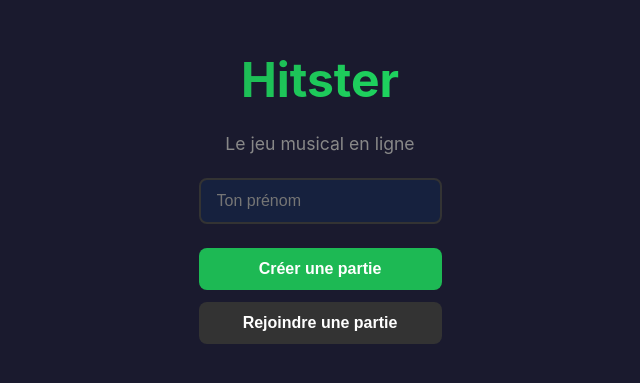
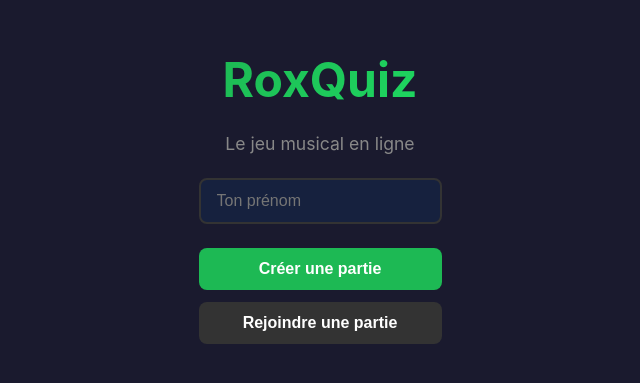
Before and after one commit to legrosglob-oss/RoxQuiz, a Vue app in the folder frontend/: page / in a window 1280 px wide. Shown: the part 219-602 px from the top of the page, without its empty margins (320-960 px from the left). Built offline with nearby package versions, Linux system fonts and the light colour scheme.

Commit message:
Hitster => RoxQuiz

```diff
--- a/frontend/index.html
+++ b/frontend/index.html
@@ -3,7 +3,7 @@
   <head>
     <meta charset="UTF-8" />
     <meta name="viewport" content="width=device-width, initial-scale=1.0" />
-    <title>Hitster</title>
+    <title>RoxQuiz</title>
   </head>
   <body>
     <div id="app"></div>
--- a/frontend/package.json
+++ b/frontend/package.json
@@ -1,5 +1,5 @@
 {
-  "name": "hitster-frontend",
+  "name": "roxquiz-frontend",
   "version": "0.1.0",
   "private": true,
   "type": "module",
--- a/frontend/src/composables/useSpotify.js
+++ b/frontend/src/composables/useSpotify.js
@@ -51,7 +51,7 @@ async function initPlayer() {
   await loadSpotifySDK()
 
   player = new window.Spotify.Player({
-    name: 'Hitster',
+    name: 'RoxQuiz',
     getOAuthToken: (cb) => cb(getToken()),
     volume: 0.8,
   })
--- a/frontend/src/views/HomeView.vue
+++ b/frontend/src/views/HomeView.vue
@@ -1,6 +1,6 @@
 <template>
   <div class="home">
-    <h1 class="title">Hitster</h1>
+    <h1 class="title">RoxQuiz</h1>
     <p class="subtitle">Le jeu musical en ligne</p>
 
     <div class="form-section">
--- a/frontend/src/views/SessionView.vue
+++ b/frontend/src/views/SessionView.vue
@@ -289,7 +289,7 @@ function openSpotifyLogin() {
 let spotifyTokenSent = false
 watch([spotifyPlayerReady, deviceId, connected, players], () => {
   if (!spotifyTokenSent && spotifyPlayerReady.value && deviceId.value && connected.value && isHost.value) {
-    console.log('[Hitster] Sending Spotify token, device:', deviceId.value)
+    console.log('[RoxQuiz] Sending Spotify token, device:', deviceId.value)
     send('set_spotify_token', {
       access_token: sessionStorage.getItem('spotify_access_token'),
       device_id: deviceId.value,
```
Also changed, not shown: 1 other file (tests, documents, lock files or other folders).
